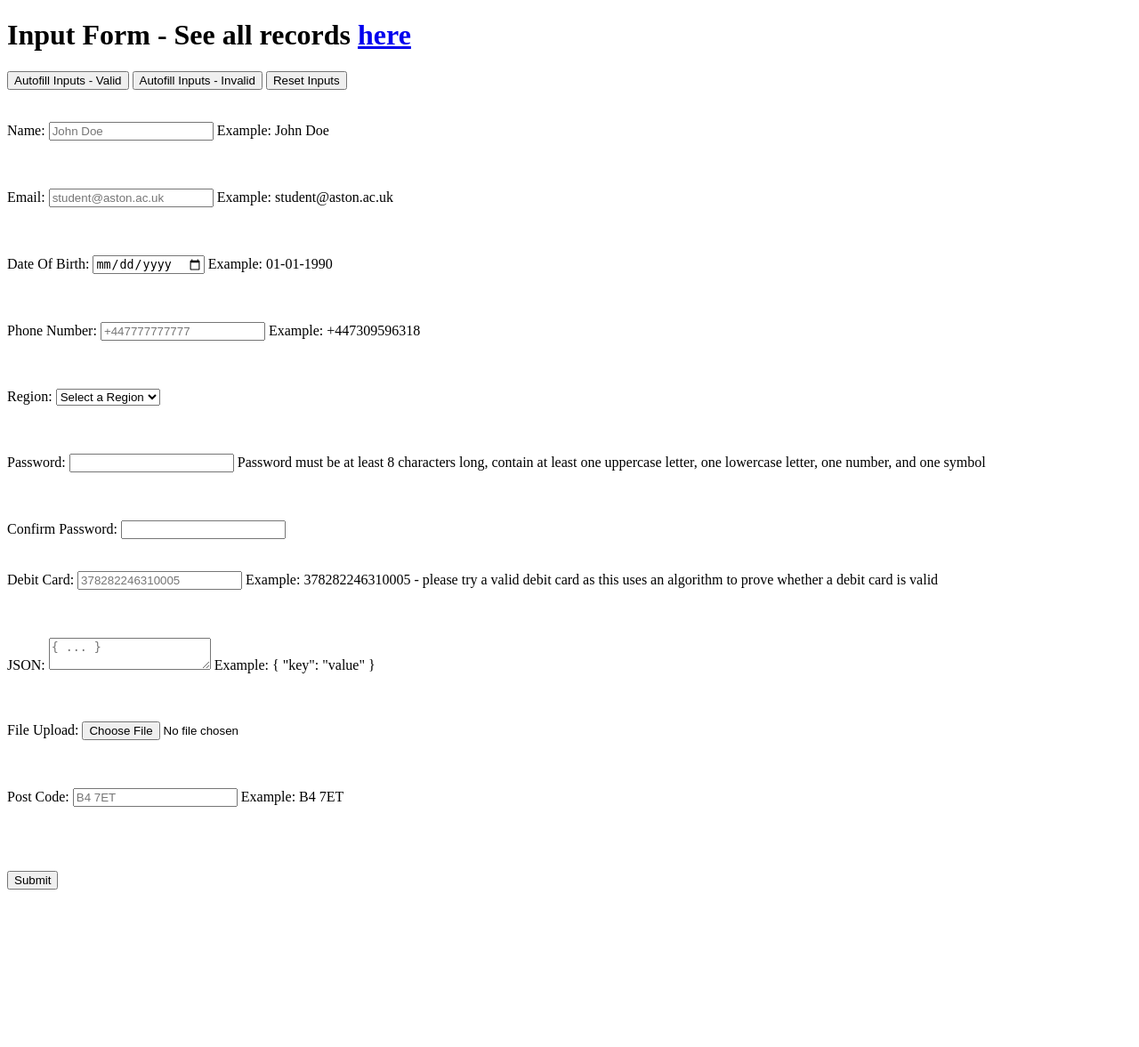
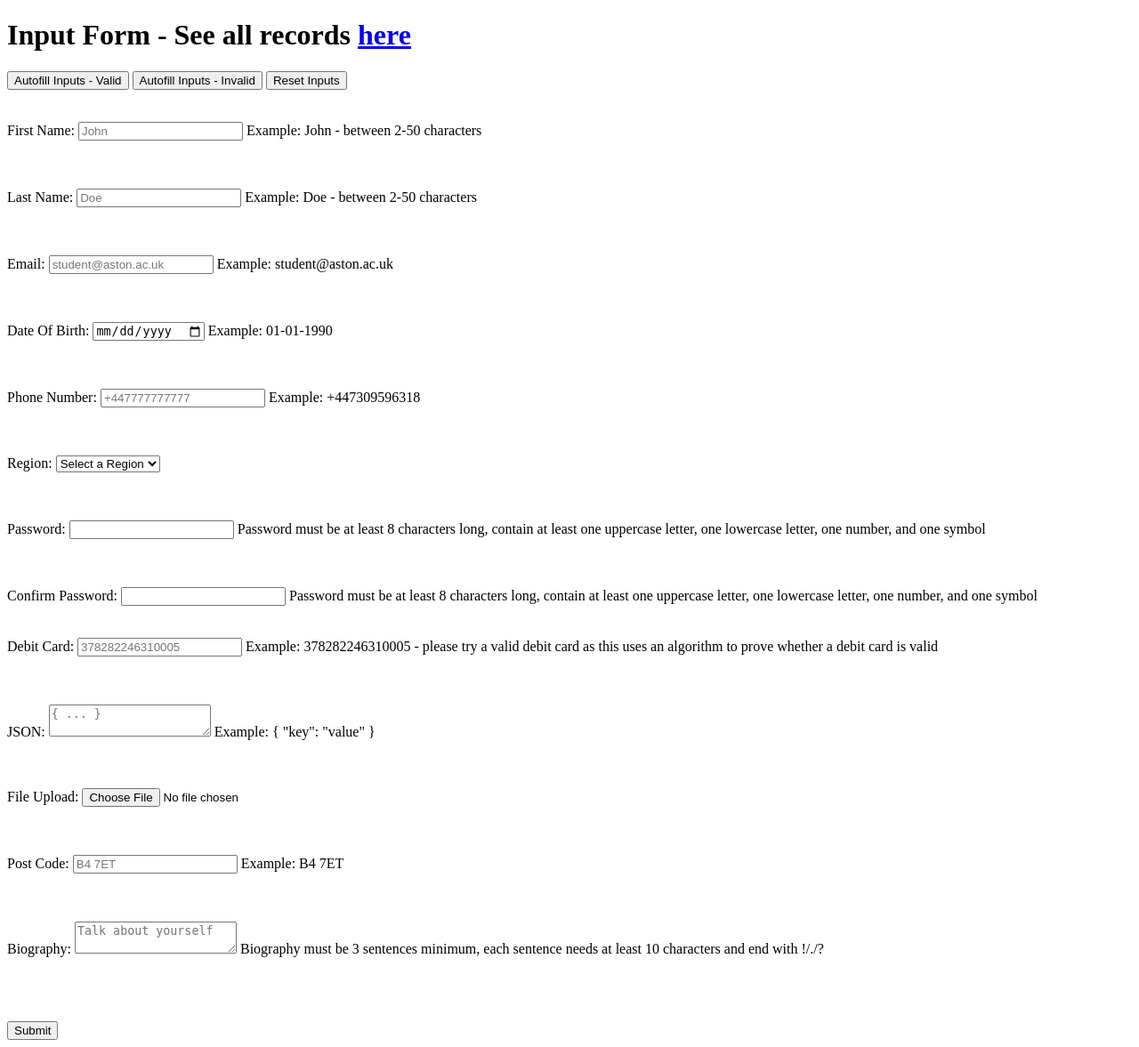
Before and after one commit to Hectahx/CS3SP-SecProg-CW-PT2, a PHP site: page / in a window 1280 px wide. Shown: the whole page at 89% size. Before the commit the page ends 1000 px from the top, so only its background shows below. Run offline with PHP 8.4, Linux system fonts and the light colour scheme; some libraries are stand-ins or nearby versions.

Commit message:
Added First Name and Biography

```diff
--- a/index.php
+++ b/index.php
@@ -17,14 +17,24 @@ header("Content-Security-Policy: default-src 'self'; script-src 'self' https://a
     <button id="invalidButton">Autofill Inputs - Invalid</button>
     <button id="resetButton">Reset Inputs</button>
     <br><br><br>
-    <!-- Name Input -->
-    <label for="name">Name:</label>
-    <input type="text" id="name" name="name" autocomplete="name" placeholder="John Doe">
-    <label for="name" class="example-format">Example: John Doe</label>
+    <!-- First Name Input -->
+    <label for="name">First Name:</label>
+    <input type="text" id="name" autocomplete="given-name" placeholder="John">
+    <label for="name" class="example-format">Example: John - between 2-50 characters</label>
     <br>
     <label for="name" id="nameLabel" class="hidden"></label>
     <br>
     <label for="name" id="nameLabelBackend" class="hidden"></label>
+    <br><br>
+
+    <!-- Last Name Input -->
+    <label for="name">Last Name:</label>
+    <input type="text" id="lastName" autocomplete="family-name" placeholder="Doe">
+    <label for="lastName" class="example-format">Example: Doe - between 2-50 characters</label>
+    <br>
+    <label for="lastName" id="lastNameLabel" class="hidden"></label>
+    <br>
+    <label for="lastName" id="lastNameLabelBackend" class="hidden"></label>
     <br><br>
 
     <!-- Email Input -->
@@ -75,7 +85,8 @@ header("Content-Security-Policy: default-src 'self'; script-src 'self' https://a
     <!-- Password Input -->
     <label for="password">Password:</label>
     <input type="password" id="password" name="password" required>
-    <label for="password" class="example-format">Password must be at least 8 characters long, contain at least one uppercase letter,
+    <label for="password" class="example-format">Password must be at least 8 characters long, contain at least one
+        uppercase letter,
         one lowercase letter, one number, and one symbol</label>
     <br>
     <label for="password" id="passwordLabel" class="hidden"></label>
@@ -86,6 +97,9 @@ header("Content-Security-Policy: default-src 'self'; script-src 'self' https://a
     <!-- Confirm Password Input -->
     <label for="confirmPassword">Confirm Password:</label>
     <input type="password" id="confirmPassword" required>
+    <label for="password" class="example-format">Password must be at least 8 characters long, contain at least one
+        uppercase letter,
+        one lowercase letter, one number, and one symbol</label>
     <br>
     <label for="confirmPassword" id="confirmPasswordLabel" class="hidden"></label>
     <br><br>
@@ -94,7 +108,8 @@ header("Content-Security-Policy: default-src 'self'; script-src 'self' https://a
     <!-- Debit Card Input -->
     <label for="debitCard">Debit Card:</label>
     <input type="text" id="debitCard" name="debitCard" required placeholder="378282246310005">
-    <label for="password" class="example-format">Example: 378282246310005 - please try a valid debit card as this uses an algorithm to
+    <label for="password" class="example-format">Example: 378282246310005 - please try a valid debit card as this uses
+        an algorithm to
         prove whether a debit card is valid</label>
     <br>
     <label for="debitCard" id="debitCardLabel" class="hidden"></label>
@@ -124,11 +139,21 @@ header("Content-Security-Policy: default-src 'self'; script-src 'self' https://a
     <!-- Post Code Input -->
     <label for="postCode">Post Code:</label>
     <input type="text" id="postCode" name="postCode" placeholder="B4 7ET" required>
-    <label for="dob" class="example-format">Example: B4 7ET</label>
+    <label for="postCode" class="example-format">Example: B4 7ET</label>
     <br>
     <label for="postCode" id="postCodeLabel" class="hidden"></label>
     <br>
     <label for="postCode" id="postCodeLabelBackend" class="hidden"></label>
+    <br><br>
+
+    <!-- Biography Input -->
+    <label for="biography">Biography:</label>
+    <textarea id="biography" name="biography" placeholder="Talk about yourself" required></textarea>
+    <label for="biography" class="example-format">Biography must be 3 sentences minimum, each sentence needs at least 10 characters and end with !/./?</label>
+    <br>
+    <label for="biography" id="biographyLabel" class="hidden"></label>
+    <br>
+    <label for="biography" id="biographyLabelBackend" class="hidden"></label>
     <br><br>
 
 
@@ -149,6 +174,7 @@ header("Content-Security-Policy: default-src 'self'; script-src 'self' https://a
 <script src="js/validateDOB.js"></script>
 <script src="js/validateEmail.js"></script>
 <script src="js/validatePhone.js"></script>
+<script src="js/validateBiography.js"></script>
 <script src="js/validateAll.js"></script>
 <script src="js/sendData.js"></script>
 
--- a/js/autofillData.js
+++ b/js/autofillData.js
@@ -5,22 +5,26 @@ function fillData(isValid) {
             "countyData": "england",
             "cardData": "4111111111111111",
             "emailData": "test@example.com",
-            "nameData": "John Doe",
+            "nameData": "John",
+            "lastNameData": "Doe",
             "phoneData": "+447305939569",
             "jsonData": '{"key": "value"}',
             "passwordData": "Passw0rd!",
-            "postcodeData": "B10 3AG",
+            "postcodeData": "B4 7ET",
+            "biographyData": "Hello, my name is john. I am 22 years old. I like to play football.",
         },
         "invalid": {
             "dobData": "3100-01-01",
             "countyData": "invalid",
             "cardData": "4111111111111112",
             "emailData": "invalidemail",
-            "nameData": "Jo",
+            "nameData": "J234",
+            "lastNameData": "D012sw",
             "phoneData": "++1233234511",
             "jsonData": '{"key": "value}',
             "passwordData": "password",
             "postcodeData": "B10 F5G",
+            "biographyData": "Invalid-biography",
         },
         "reset": {
             "dobData": "",
@@ -28,10 +32,12 @@ function fillData(isValid) {
             "cardData": "",
             "emailData": "",
             "nameData": "",
+            "lastNameData": "",
             "phoneData": "",
             "jsonData": "",
             "passwordData": "",
             "postcodeData": "",
+            "biographyData": "",
         }
     }
 
@@ -42,10 +48,13 @@ function fillData(isValid) {
     document.getElementById("confirmPassword").value = data[isValid]["passwordData"]
 
     document.getElementById("name").value = data[isValid]["nameData"]
+    document.getElementById("lastName").value = data[isValid]["lastNameData"]
     document.getElementById("email").value = data[isValid]["emailData"]
     document.getElementById("dob").value = data[isValid]["dobData"]
     document.getElementById("phone").value = data[isValid]["phoneData"]
+
     document.getElementById("county").value = data[isValid]["countyData"]
+    document.getElementById("biography").value = data[isValid]["biographyData"]
 }
 
 $(document).ready(function () {
--- a/js/validateAll.js
+++ b/js/validateAll.js
@@ -11,10 +11,12 @@ function validateAll() {
     var debitCardInput = validateDebitCard();
 
     var nameInput = validateName();
+    var lastNameInput = validateLastName();
     var emailInput = validateEmail();
     var dobInput = validateDOB();
     var phoneInput = validatePhone();
     var countyInput = validateCounty();
+    var biographyInput = validateBiography();
 
     const fileLabel = document.getElementById("fileLabel");
     fileLabel.classList.remove("hidden");
@@ -57,6 +59,12 @@ function validateAll() {
     nameLabel.innerHTML = nameInput[1];
     allValid+=Number(nameInput[0])
 
+    const lastNameLabel = document.getElementById("lastNameLabel");
+    lastNameLabel.classList.remove("hidden");
+    lastNameLabel.style.color = isValid(lastNameInput[0]);
+    lastNameLabel.innerHTML = lastNameInput[1];
+    allValid+=Number(lastNameInput[0])
+
     const emailLabel = document.getElementById("emailLabel");
     emailLabel.classList.remove("hidden");
     emailLabel.style.color = isValid(emailInput[0]);
@@ -81,6 +89,12 @@ function validateAll() {
     countyLabel.innerHTML = countyInput[1];
     allValid+=Number(countyInput[0])
 
+    const biographyLabel = document.getElementById("biographyLabel");
+    biographyLabel.classList.remove("hidden");
+    biographyLabel.style.color = isValid(biographyInput[0]);
+    biographyLabel.innerHTML = biographyInput[1];
+    allValid+=Number(biographyInput[0])
+
     return allValid
 
 }
--- /dev/null
+++ b/js/validateBiography.js
@@ -0,0 +1,20 @@
+function validateBiography() {
+
+    var biography = document.getElementById("biography").value;
+    // This regex considers sentences ending with a period, exclamation mark, or question mark.
+    const sentences = biography.match(/[^.!?]+[.!?]+/g) || [];
+
+    // Check if there are exactly 3 sentences
+    if (sentences.length < 3) {
+        return [false, "The biography should contain at least 3 sentences." ];
+    }
+
+    // Check if each sentence is at least 10 characters long
+    for (let sentence of sentences) {
+        if (sentence.trim().length < 10) {
+            return [false,"Each sentence should be at least 10 characters long." ];
+        }
+    }
+
+    return  [true,"The biography is valid." ];
+}
--- a/js/validateName.js
+++ b/js/validateName.js
@@ -1,8 +1,14 @@
 function validateName() {
     var name = document.getElementById("name").value;
-    if (!/^[A-Za-z\s]{3,50}$/.test(name)) {
-        //alert("Name should only contain letters and spaces, up to 50 characters.");
-        return [false, "Name should only contain letters and spaces, up to 50 characters - Front End"];
+    if (!/^[A-Za-z]{2,50}$/.test(name)) {
+        return [false, "First name should only contain letters and be between 2 to 50 characters - Front End"];
     }
     return [true, "Valid Name - Front End"];
 }
+function validateLastName(){
+    var name = document.getElementById("lastName").value;
+    if (!/^[A-Za-z]{2,50}$/.test(name)) {
+        return [false, "Last name should only contain letters and be between 2 to 50 characters - Front End"];
+    }
+    return [true, "Valid Name - Front End"];
+}
--- a/php/AgeValidator.php
+++ b/php/AgeValidator.php
@@ -42,7 +42,7 @@ class AgeValidator {
             if ($age < 18) {
                 return [false, "You must be 18 years old or older - Back End"];
             }
-        } catch (Exception $e) {
+        } catch (\Exception $e) {
             // Handle exception for invalid DateTime format
             return [false, "Invalid Date Format - Back End"];
         }
--- a/php/FileValidator.php
+++ b/php/FileValidator.php
@@ -35,7 +35,7 @@ class FileValidator
         // Start output buffering
         ob_start();
         // Output the image to the buffer
-        imagejpeg($img);
+        imagepng($img);
         // Capture the buffer into a variable
         $imageData = ob_get_contents();
         // End and clean the buffer
--- a/php/NameValidator.php
+++ b/php/NameValidator.php
@@ -28,8 +28,8 @@ class NameValidator {
         }
 
         // Regex Pattern Matching (Only letters and spaces allowed)
-        if (!preg_match("/^[A-Za-z\s]+$/", $this->name)) {
-            return [false, "Name can only contain letters and spaces."];
+        if (!preg_match("/^[A-Za-z]+$/", $this->name)) {
+            return [false, "Name can only contain letters."];
         }
 
         return [true, "Valid Name - Back End"];
```
Also changed, not shown: js/sendData.js (+24 -2 lines), php/BiographyValidator.php (added, +43 -0 lines), php/connection.php (+6 -4 lines), php/processValidation.php (+19 -7 lines), README.md.
